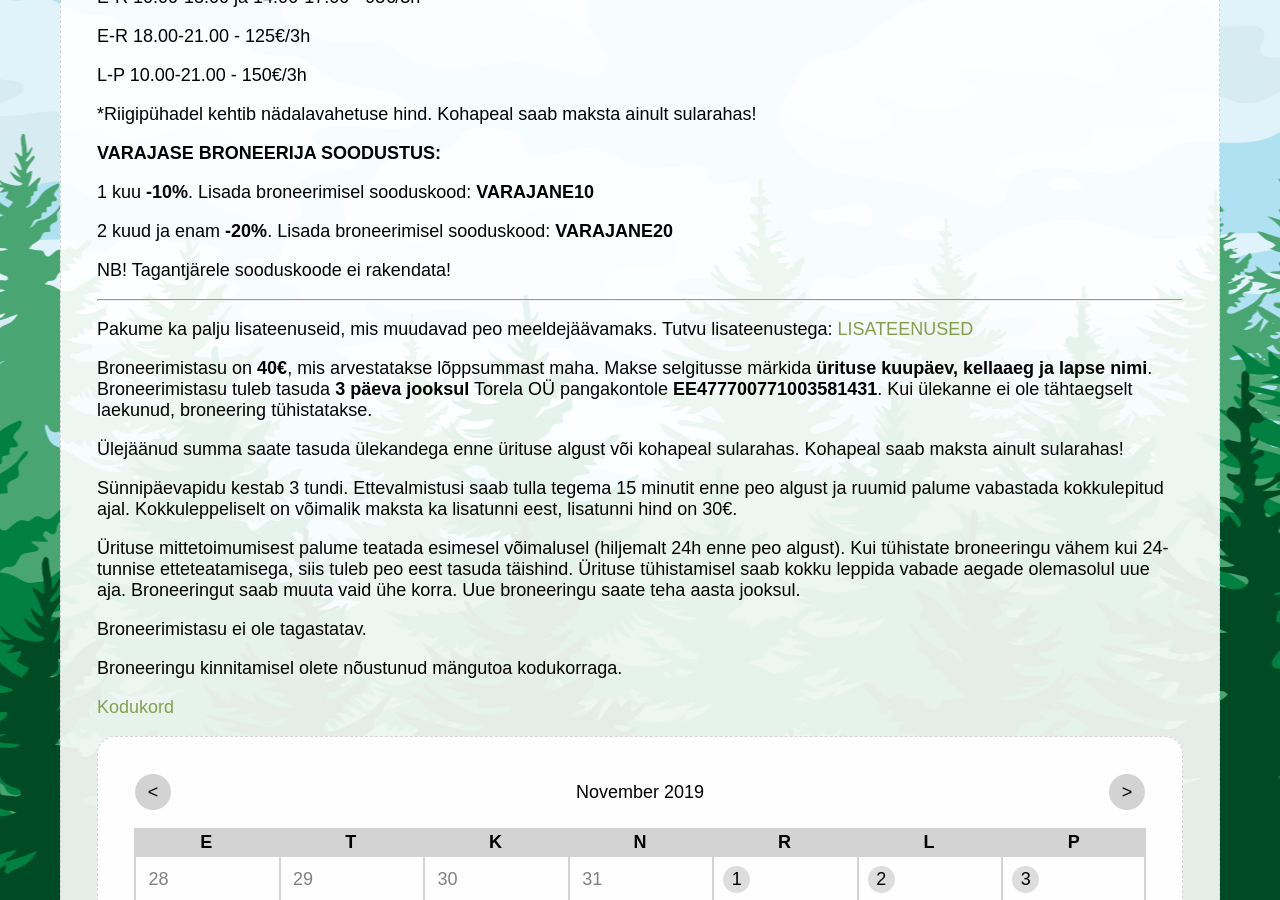
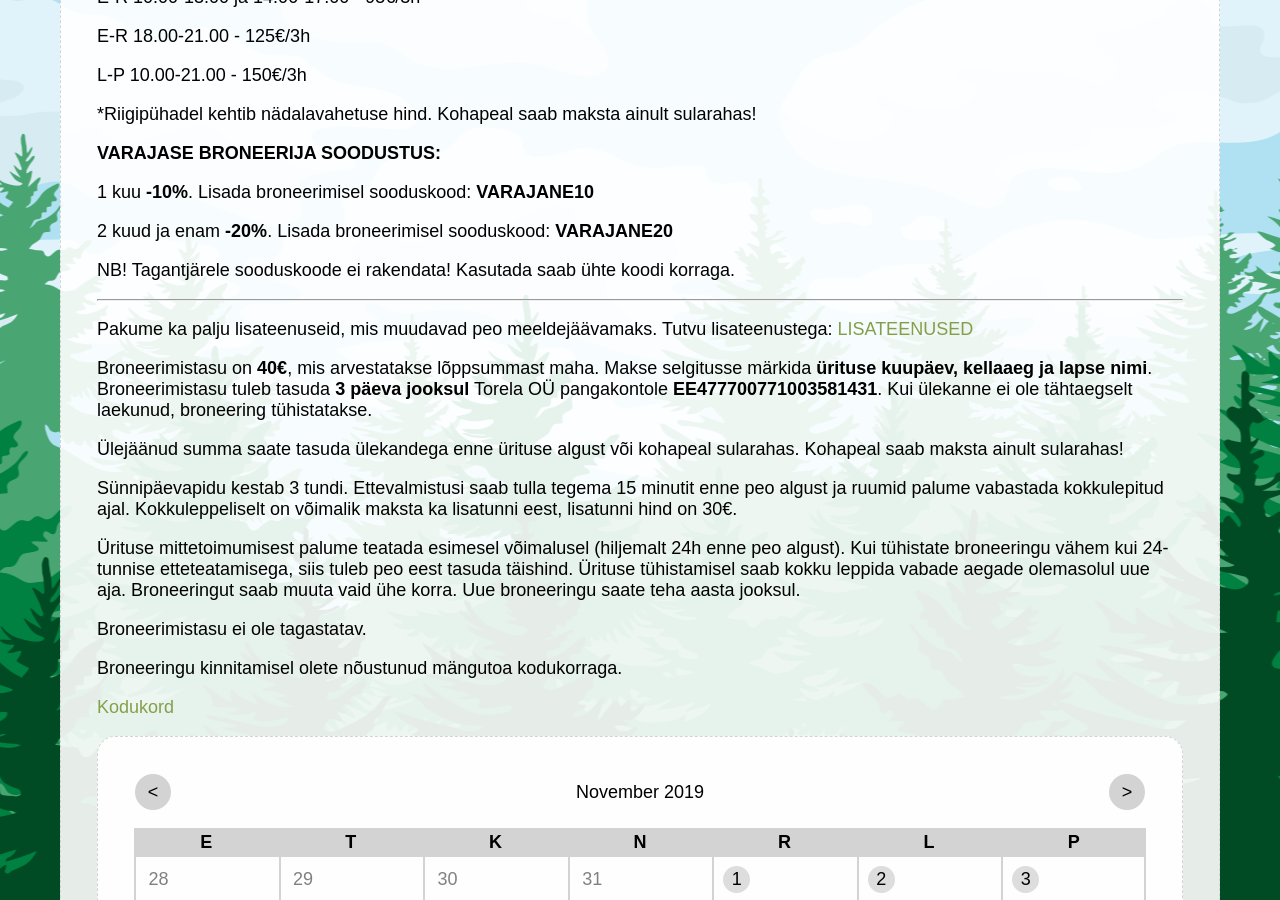
Before and after one commit to mypsik/torela, a Jekyll site: the page built from hinnakiri/index.md, in a window 1280 px wide and 900 px high, scrolled down 373 px. Built offline with Jekyll 4.4.1, drawn with Linux system fonts in a browser that asks for light colours.

Commit message:
Update index.md

```diff
--- a/hinnakiri/index.md
+++ b/hinnakiri/index.md
@@ -23,6 +23,7 @@ Kohapeal saab maksta ainult sularahas!
 2 kuud ja enam **-20%**. Lisada broneerimisel sooduskood: **VARAJANE20**
 
 NB! Tagantjärele sooduskoode ei rakendata!
+Kasutada saab ühte koodi korraga.
 
 ***
 
```
